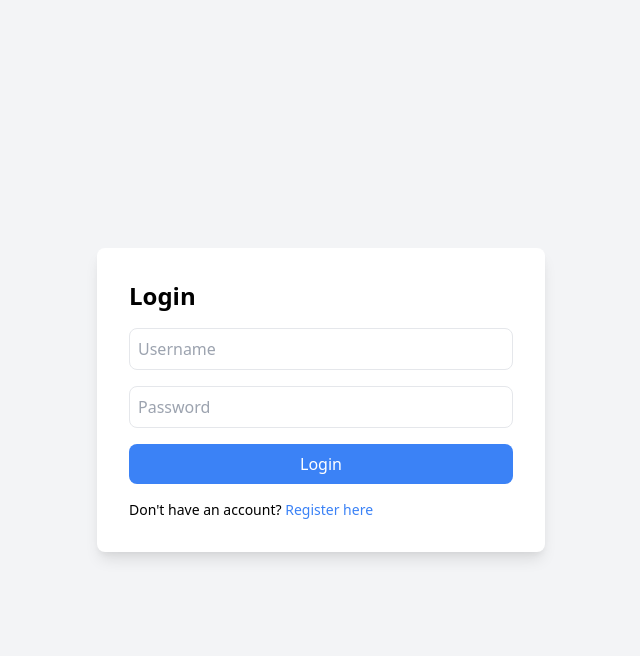
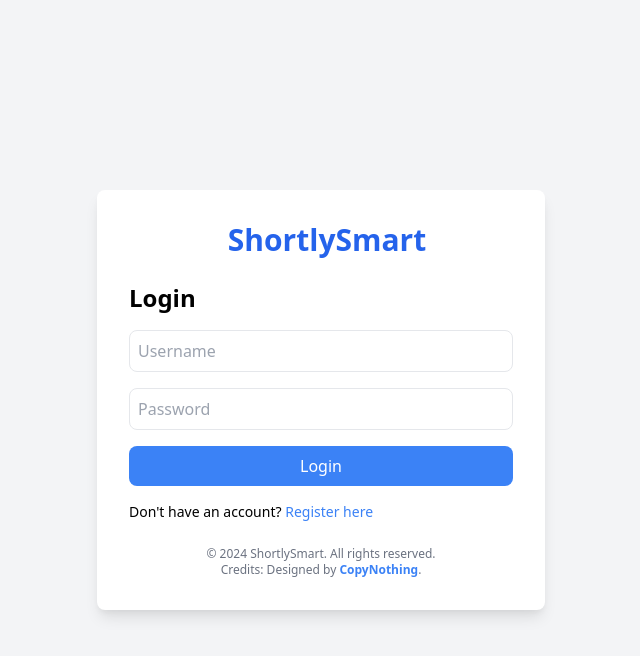
Before and after one commit to Xrg360/SimpleShort, a Flask app: page /login in a window 1280 px wide. Shown: the top 656 px of the page, without its empty margins (319-959 px from the left). Run offline with Flask 3, Linux system fonts and the light colour scheme.

Commit message:
branding

```diff
--- a/templates/login.html
+++ b/templates/login.html
@@ -3,18 +3,30 @@
 <head>
     <meta charset="UTF-8">
     <meta name="viewport" content="width=device-width, initial-scale=1.0">
-    <title>Login</title>
+    <title>ShortlySmart Login</title>
     <link href="https://cdn.jsdelivr.net/npm/tailwindcss@2.2.19/dist/tailwind.min.css" rel="stylesheet">
 </head>
 <body class="bg-gray-100 flex justify-center items-center min-h-screen">
     <div class="bg-white p-8 rounded-lg shadow-lg w-full max-w-md">
-        <h1 class="text-2xl font-bold mb-4">Login</h1>
+        <!-- Branding Section -->
+        <div class="flex items-center justify-center mb-6">
+            <h1 class="text-3xl font-bold text-blue-600 ml-3">ShortlySmart</h1>
+        </div>
+
+        <!-- Login Form -->
+        <h2 class="text-2xl font-bold mb-4">Login</h2>
         <form method="post" class="space-y-4">
             <input type="text" name="username" placeholder="Username" class="w-full p-2 border rounded-lg" required>
             <input type="password" name="password" placeholder="Password" class="w-full p-2 border rounded-lg" required>
             <button type="submit" class="w-full bg-blue-500 text-white py-2 rounded-lg hover:bg-blue-600">Login</button>
         </form>
         <p class="mt-4 text-sm">Don't have an account? <a href="{{ url_for('register') }}" class="text-blue-500">Register here</a></p>
+
+        <!-- Footer Section -->
+        <footer class="mt-6 text-center text-gray-500 text-xs">
+            © 2024 ShortlySmart. All rights reserved. <br>
+            Credits: Designed by <span class="text-blue-500 font-semibold">CopyNothing</span>.
+        </footer>
     </div>
 </body>
 </html>
```
Also changed, not shown: instance/url_shortener.db, 1 other file.
